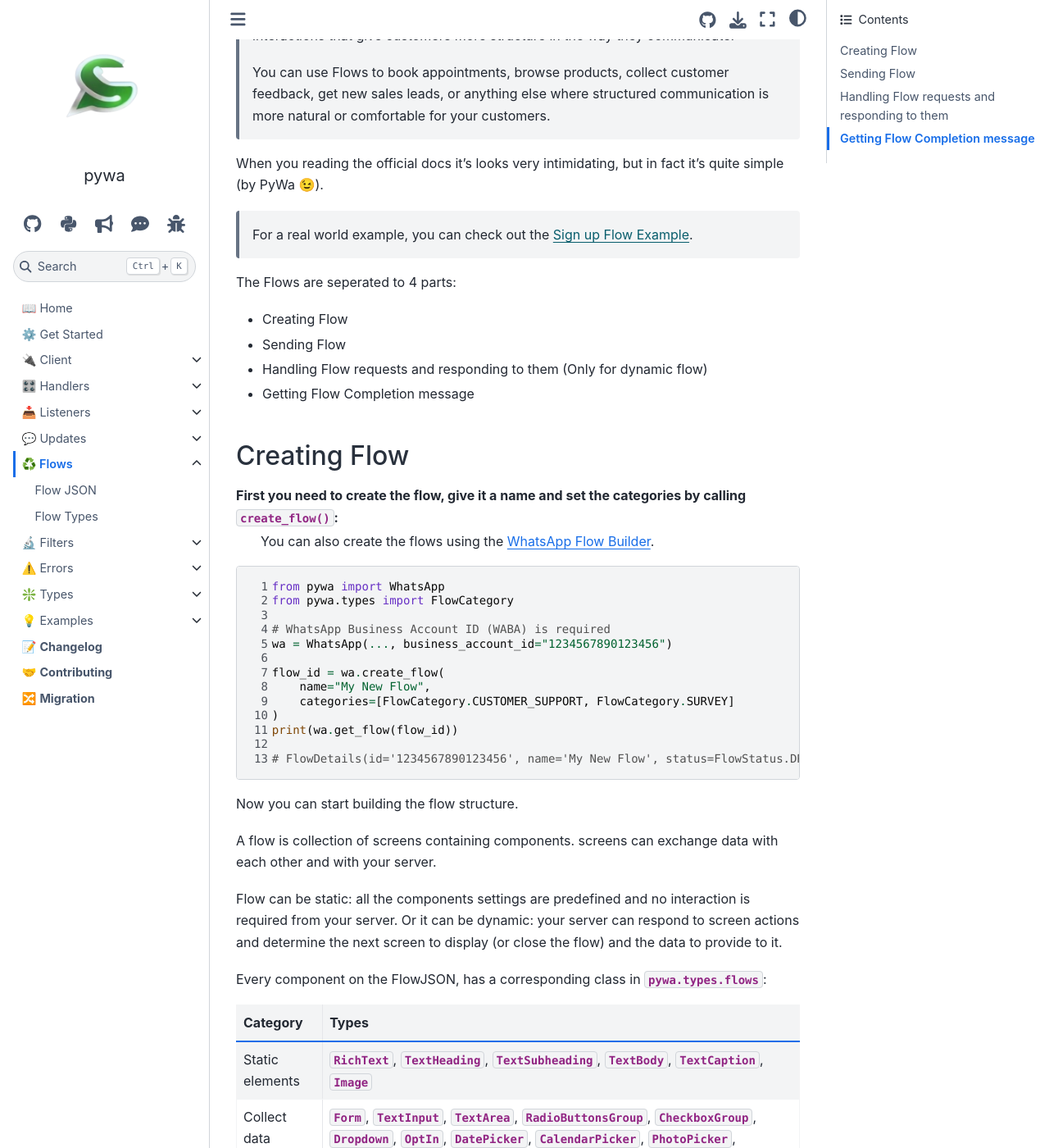
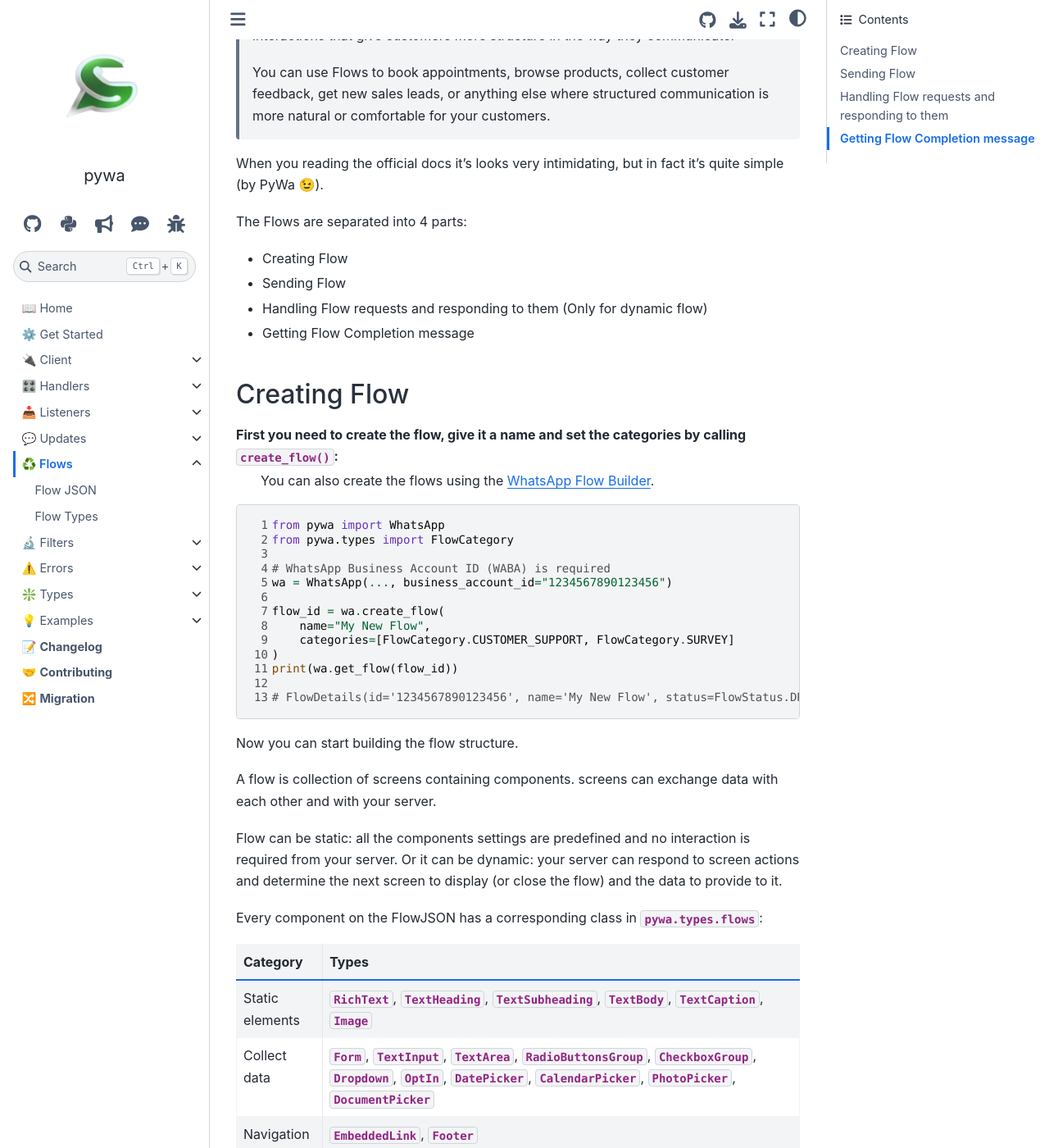
Before and after one commit to david-lev/pywa, a Sphinx documentation site: the page built from docs/source/content/flows/overview.rst, in a window 1280 px wide and 1400 px high, scrolled down 631 px. Shown: the whole window at 82% size. Built offline with Sphinx 7.4.7 and the Sphinx Book theme 1.1.4, drawn with Linux system fonts in a browser that asks for light colours; the version number is read from the project's files by our own code.

```diff
--- a/docs/source/content/flows/overview.rst
+++ b/docs/source/content/flows/overview.rst
@@ -18,9 +18,7 @@ From `developers.facebook.com <https://developers.facebook.com/docs/whatsapp/flo
 
 When you reading the official docs it's looks very intimidating, but in fact it's quite simple (by PyWa 😉).
 
-    For a real world example, you can check out the `Sign up Flow Example <../examples/sign_up_flow.html>`_.
-
-The Flows are seperated to 4 parts:
+The Flows are separated into 4 parts:
 
 - Creating Flow
 - Sending Flow
@@ -57,7 +55,7 @@ A flow is collection of screens containing components. screens can exchange data
 Flow can be static: all the components settings are predefined and no interaction is required from your server.
 Or it can be dynamic: your server can respond to screen actions and determine the next screen to display (or close the flow) and the data to provide to it.
 
-Every component on the FlowJSON, has a corresponding class in :mod:`pywa.types.flows`:
+Every component on the FlowJSON has a corresponding class in :mod:`pywa.types.flows`:
 
 .. list-table::
    :widths: 10 60
```
Also changed, not shown: README.md (+2 -1 lines), docs/source/index.rst (+6 -3 lines), requirements-dev.txt (+5 -4 lines), 1 other file.
